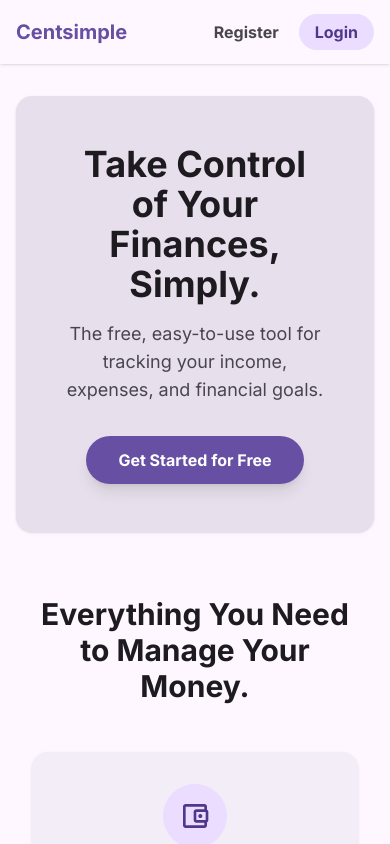
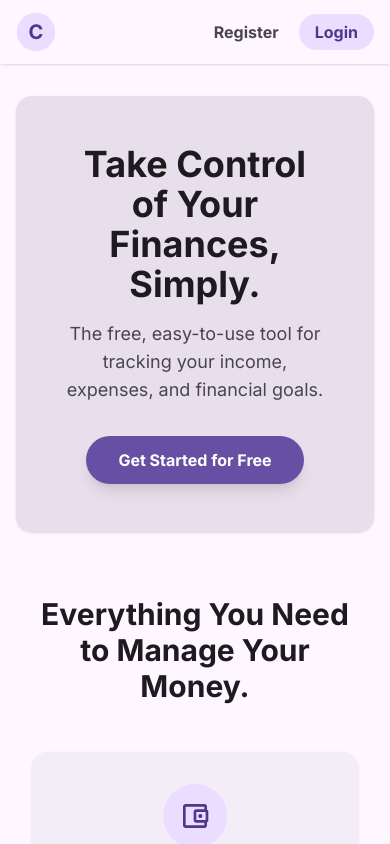
Before and after one commit to janpetallo/Centsimple, a React (Vite) app in the folder frontend/: page / in a window 390 px wide. Shown: the top 844 px of the page. Built offline with nearby package versions, Linux system fonts and the light colour scheme; no server answers.

Commit message:
feat(ui): add responsive brand logo to navbar
- Creates a reusable Logo component with a custom SVG icon.
- The logo is responsive, showing only the icon on mobile and the full name on larger screens.
- This establishes a professional and consistent brand identity in the main application header.

```diff
--- /dev/null
+++ b/frontend/src/components/Logo.jsx
@@ -0,0 +1,14 @@
+import LogoIcon from '../icons/LogoIcon';
+
+function Logo() {
+  return (
+    <div className="flex items-center gap-2 justify-center">
+      <LogoIcon className="h-10 w-10" />
+      <span className="text-primary text-title-large hidden sm:inline">
+        Centsimple
+      </span>
+    </div>
+  );
+}
+
+export default Logo;
--- a/frontend/src/components/Navbar.jsx
+++ b/frontend/src/components/Navbar.jsx
@@ -1,5 +1,6 @@
 import { Link, NavLink } from 'react-router-dom';
 import { useAuth } from '../context/AuthContext';
+import Logo from './Logo';
 
 function Navbar() {
   const { user, logout } = useAuth();
@@ -17,9 +18,8 @@ function Navbar() {
       {/* Brand/Logo Link */}
       <Link
         to={user ? '/dashboard' : '/'}
-        className="text-primary text-title-large"
       >
-        Centsimple
+        <Logo />
       </Link>
 
       {/* Action Links Container */}
--- /dev/null
+++ b/frontend/src/icons/LogoIcon.jsx
@@ -0,0 +1,26 @@
+function LogoIcon({ className = '', ...props }) {
+  return (
+    <svg
+      viewBox="0 0 100 100"
+      xmlns="http://www.w3.org/2000/svg"
+      className={className}
+      {...props}
+    >
+      <circle cx="50" cy="50" r="48" className="fill-primary-container" />
+
+      <text
+        x="50"
+        y="68"
+        fontFamily="Inter, sans-serif"
+        fontSize="50"
+        fontWeight="bold"
+        textAnchor="middle"
+        className="fill-on-primary-container"
+      >
+        C
+      </text>
+    </svg>
+  );
+}
+
+export default LogoIcon;
```
